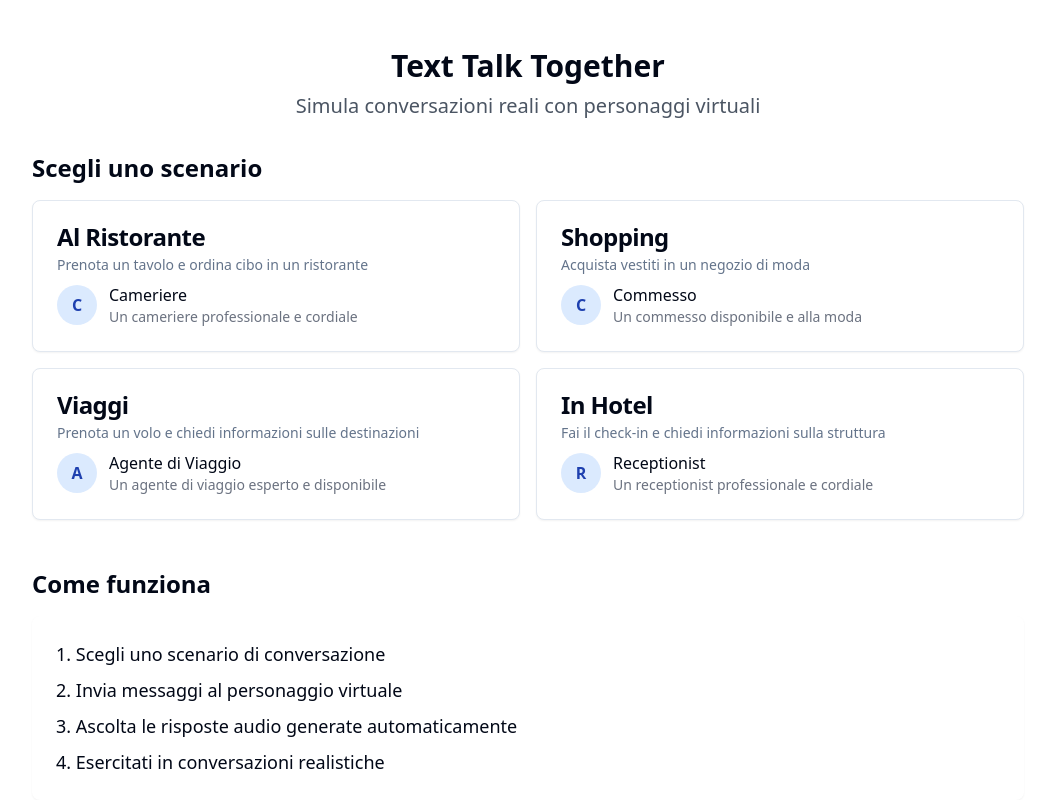
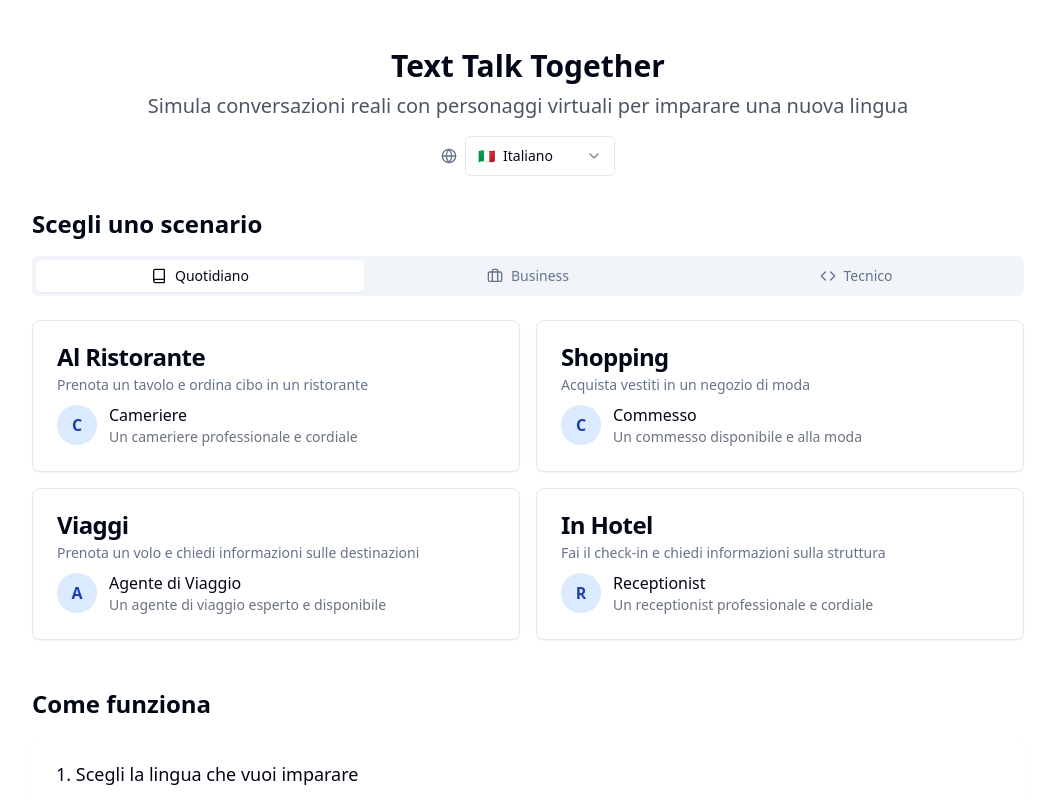
Before and after one commit to Davemanzio/text-talk-together, a React (Vite) app: page / in a window 1280 px wide. Shown: the top 800 px of the page, without its empty margins (112-1167 px from the left). Built offline with nearby package versions, Linux system fonts and the light colour scheme.

Commit message:
Add language selection and scenario imports
Import language selection and business/technical scenarios for language learning.

```diff
--- a/src/components/ChatHeader.tsx
+++ b/src/components/ChatHeader.tsx
@@ -2,26 +2,39 @@
 import React from 'react';
 import { ArrowLeft } from 'lucide-react';
 import { useNavigate } from 'react-router-dom';
-import { Character } from '../types';
+import { Character, Language } from '../types';
 
 interface ChatHeaderProps {
   character: Character;
+  language?: Language | null;
 }
 
-const ChatHeader: React.FC<ChatHeaderProps> = ({ character }) => {
+const ChatHeader: React.FC<ChatHeaderProps> = ({ character, language }) => {
   const navigate = useNavigate();
 
   return (
-    <div className="flex items-center p-4 bg-[hsl(var(--chat-header))] text-white">
+    <div className="flex items-center p-3 border-b bg-white">
       <button
         onClick={() => navigate('/')}
-        className="mr-4 hover:bg-blue-800 rounded-full p-1"
+        className="p-2 mr-2 rounded-full hover:bg-gray-100"
+        aria-label="Torna indietro"
       >
-        <ArrowLeft size={24} />
+        <ArrowLeft className="h-5 w-5" />
       </button>
-      <div>
-        <h1 className="text-2xl font-semibold">Chat</h1>
-        <p className="text-sm opacity-80">{character.name}</p>
+
+      <div className="flex items-center">
+        <div className="w-10 h-10 rounded-full bg-blue-100 flex items-center justify-center text-blue-800 font-semibold mr-3">
+          {character.name.charAt(0)}
+        </div>
+        <div>
+          <div className="font-medium">{character.name}</div>
+          <div className="text-sm text-gray-500 flex items-center">
+            {language && (
+              <span className="mr-1">{language.flag}</span>
+            )}
+            {language ? language.name : 'Italiano'}
+          </div>
+        </div>
       </div>
     </div>
   );
--- /dev/null
+++ b/src/components/LanguageSelector.tsx
@@ -0,0 +1,35 @@
+
+import React from 'react';
+import { Select, SelectContent, SelectItem, SelectTrigger, SelectValue } from '@/components/ui/select';
+import { languages } from '../data/scenarios';
+import { Globe } from 'lucide-react';
+
+interface LanguageSelectorProps {
+  selectedLanguage: string;
+  onLanguageChange: (language: string) => void;
+}
+
+const LanguageSelector: React.FC<LanguageSelectorProps> = ({ selectedLanguage, onLanguageChange }) => {
+  return (
+    <div className="flex items-center gap-2">
+      <Globe className="h-4 w-4 text-muted-foreground" />
+      <Select value={selectedLanguage} onValueChange={onLanguageChange}>
+        <SelectTrigger className="w-[150px]">
+          <SelectValue placeholder="Scegli lingua" />
+        </SelectTrigger>
+        <SelectContent>
+          {languages.map(language => (
+            <SelectItem key={language.id} value={language.id}>
+              <span className="flex items-center gap-2">
+                <span>{language.flag}</span>
+                <span>{language.nativeName}</span>
+              </span>
+            </SelectItem>
+          ))}
+        </SelectContent>
+      </Select>
+    </div>
+  );
+};
+
+export default LanguageSelector;
--- a/src/components/ScenarioCard.tsx
+++ b/src/components/ScenarioCard.tsx
@@ -6,14 +6,15 @@ import { useNavigate } from 'react-router-dom';
 
 interface ScenarioCardProps {
   scenario: Scenario;
+  languageId: string;
 }
 
-const ScenarioCard: React.FC<ScenarioCardProps> = ({ scenario }) => {
+const ScenarioCard: React.FC<ScenarioCardProps> = ({ scenario, languageId }) => {
   const navigate = useNavigate();
   const character = scenario.characters[0]; // Per ora prendiamo solo il primo personaggio
 
   const handleClick = () => {
-    navigate(`/chat/${scenario.id}/${character.id}`);
+    navigate(`/chat/${scenario.id}/${character.id}?lang=${languageId}`);
   };
 
   return (
--- a/src/data/scenarios.ts
+++ b/src/data/scenarios.ts
@@ -1,11 +1,52 @@
 
-import { Scenario, Character } from '../types';
+import { Scenario, Character, Language } from '../types';
+
+export const languages: Language[] = [
+  {
+    id: 'it',
+    name: 'Italian',
+    nativeName: 'Italiano',
+    flag: '🇮🇹'
+  },
+  {
+    id: 'en',
+    name: 'English',
+    nativeName: 'English',
+    flag: '🇬🇧'
+  },
+  {
+    id: 'es',
+    name: 'Spanish',
+    nativeName: 'Español',
+    flag: '🇪🇸'
+  },
+  {
+    id: 'fr',
+    name: 'French',
+    nativeName: 'Français',
+    flag: '🇫🇷'
+  },
+  {
+    id: 'de',
+    name: 'German',
+    nativeName: 'Deutsch',
+    flag: '🇩🇪'
+  },
+  {
+    id: 'ja',
+    name: 'Japanese',
+    nativeName: '日本語',
+    flag: '🇯🇵'
+  }
+];
 
 export const scenarios: Scenario[] = [
+  // Scenari quotidiani
   {
     id: 'restaurant',
     title: 'Al Ristorante',
     description: 'Prenota un tavolo e ordina cibo in un ristorante',
+    category: 'daily',
     characters: [
       {
         id: 'host',
@@ -20,6 +61,7 @@ export const scenarios: Scenario[] = [
     id: 'shopping',
     title: 'Shopping',
     description: 'Acquista vestiti in un negozio di moda',
+    category: 'daily',
     characters: [
       {
         id: 'assistant',
@@ -34,6 +76,7 @@ export const scenarios: Scenario[] = [
     id: 'travel',
     title: 'Viaggi',
     description: 'Prenota un volo e chiedi informazioni sulle destinazioni',
+    category: 'daily',
     characters: [
       {
         id: 'agent',
@@ -48,12 +91,107 @@ export const scenarios: Scenario[] = [
     id: 'hotel',
     title: 'In Hotel',
     description: 'Fai il check-in e chiedi informazioni sulla struttura',
+    category: 'daily',
     characters: [
       {
         id: 'receptionist',
         name: 'Receptionist',
         description: 'Un receptionist professionale e cordiale',
         scenario: 'Sei un receptionist in un hotel di lusso e stai aiutando il cliente con il check-in e fornendo informazioni sui servizi disponibili nell\'hotel.',
+        avatarUrl: '/placeholder.svg'
+      }
+    ]
+  },
+
+  // Scenari business
+  {
+    id: 'meeting',
+    title: 'Riunione di Lavoro',
+    description: 'Partecipa a una riunione di lavoro e discuti progetti',
+    category: 'business',
+    characters: [
+      {
+        id: 'colleague',
+        name: 'Collega',
+        description: 'Un collega con cui devi discutere progetti',
+        scenario: 'Sei un collega in una riunione di lavoro. Aiuta il cliente a comprendere i dettagli di un progetto e discuti obiettivi e scadenze.',
+        avatarUrl: '/placeholder.svg'
+      }
+    ]
+  },
+  {
+    id: 'interview',
+    title: 'Colloquio di Lavoro',
+    description: 'Affronta un colloquio per una posizione lavorativa',
+    category: 'business',
+    characters: [
+      {
+        id: 'interviewer',
+        name: 'Selezionatore',
+        description: 'Un selezionatore che conduce il colloquio di lavoro',
+        scenario: 'Sei un selezionatore che sta conducendo un colloquio di lavoro. Fai domande al candidato sulla sua esperienza, competenze e aspettative.',
+        avatarUrl: '/placeholder.svg'
+      }
+    ]
+  },
+  {
+    id: 'negotiation',
+    title: 'Negoziazione',
+    description: 'Negozia i termini di un contratto o di un accordo',
+    category: 'business',
+    characters: [
+      {
+        id: 'partner',
+        name: 'Partner Commerciale',
+        description: 'Un partner commerciale con cui devi negoziare',
+        scenario: 'Sei un partner commerciale che sta negoziando un accordo. Discuti termini, condizioni e prezzi per raggiungere un accordo vantaggioso per entrambe le parti.',
+        avatarUrl: '/placeholder.svg'
+      }
+    ]
+  },
+
+  // Scenari tecnici
+  {
+    id: 'programming',
+    title: 'Programmazione',
+    description: 'Discuti di problemi di programmazione e soluzioni tecniche',
+    category: 'technical',
+    characters: [
+      {
+        id: 'developer',
+        name: 'Sviluppatore',
+        description: 'Uno sviluppatore esperto con cui discutere di codice',
+        scenario: 'Sei uno sviluppatore esperto. Aiuta il cliente a comprendere concetti di programmazione, risolvere bug o discutere di architetture software.',
+        avatarUrl: '/placeholder.svg'
+      }
+    ]
+  },
+  {
+    id: 'it_support',
+    title: 'Supporto IT',
+    description: 'Chiedi assistenza per problemi tecnici',
+    category: 'technical',
+    characters: [
+      {
+        id: 'technician',
+        name: 'Tecnico IT',
+        description: 'Un tecnico IT che può aiutare con problemi tecnici',
+        scenario: 'Sei un tecnico del supporto IT. Aiuta il cliente a diagnosticare e risolvere problemi con computer, software o dispositivi mobili.',
+        avatarUrl: '/placeholder.svg'
+      }
+    ]
+  },
+  {
+    id: 'data_analysis',
+    title: 'Analisi Dati',
+    description: 'Discuti di analisi dati e interpreta risultati',
+    category: 'technical',
+    characters: [
+      {
+        id: 'analyst',
+        name: 'Analista Dati',
+        description: 'Un analista dati che può aiutare con l\'interpretazione dei dati',
+        scenario: 'Sei un analista dati esperto. Aiuta il cliente a comprendere metodologie di analisi, interpretare risultati e prendere decisioni basate sui dati.',
         avatarUrl: '/placeholder.svg'
       }
     ]
@@ -69,3 +207,7 @@ export const getCharacterById = (scenarioId: string, characterId: string): Chara
   if (!scenario) return undefined;
   return scenario.characters.find(character => character.id === characterId);
 };
+
+export const getLanguageById = (id: string): Language | undefined => {
+  return languages.find(language => language.id === id);
+};
--- a/src/pages/ChatPage.tsx
+++ b/src/pages/ChatPage.tsx
@@ -1,8 +1,9 @@
+
 import React, { useState, useEffect, useRef } from 'react';
-import { useParams, useNavigate } from 'react-router-dom';
+import { useParams, useNavigate, useSearchParams } from 'react-router-dom';
 import { v4 as uuidv4 } from 'uuid';
 import { Message, Conversation } from '../types';
-import { getScenarioById, getCharacterById } from '../data/scenarios';
+import { getScenarioById, getCharacterById, getLanguageById } from '../data/scenarios';
 import ChatHeader from '../components/ChatHeader';
 import MessageBubble from '../components/MessageBubble';
 import MessageInput from '../components/MessageInput';
@@ -10,6 +11,8 @@ import { useToast } from '@/hooks/use-toast';
 
 const ChatPage = () => {
   const { scenarioId, characterId } = useParams<{ scenarioId: string; characterId: string }>();
+  const [searchParams] = useSearchParams();
+  const languageId = searchParams.get('lang') || 'it';
   const navigate = useNavigate();
   const { toast } = useToast();
   const messagesEndRef = useRef<HTMLDivElement>(null);
@@ -17,6 +20,7 @@ const ChatPage = () => {
   const [conversation, setConversation] = useState<Conversation | null>(null);
   const [loading, setLoading] = useState(false);
   const [audio, setAudio] = useState<HTMLAudioElement | null>(null);
+  const [language, setLanguage] = useState(getLanguageById(languageId));
 
   useEffect(() => {
     if (!scenarioId || !characterId) {
@@ -33,7 +37,7 @@ const ChatPage = () => {
     // Inizializza la conversazione con un messaggio di benvenuto
     const welcomeMessage: Message = {
       id: uuidv4(),
-      text: "Ciao! Come posso aiutarti oggi?",
+      text: `Ciao! Come posso aiutarti oggi? Stiamo parlando in ${language?.name || 'Italiano'}.`,
       sender: 'character',
       timestamp: new Date(),
       character: character.id,
@@ -54,7 +58,7 @@ const ChatPage = () => {
         audio.pause();
       }
     };
-  }, [scenarioId, characterId, navigate]);
+  }, [scenarioId, characterId, navigate, language]);
 
   useEffect(() => {
     scrollToBottom();
@@ -103,11 +107,11 @@ const ChatPage = () => {
     setTimeout(() => {
       // In una versione reale, qui chiameremmo un'API per generare la risposta
       const botResponses = [
-        "Certo, sarò felice di aiutarti con questo.",
-        "Perfetto! Posso fornirti maggiori dettagli se necessario.",
-        "Ho capito. C'è qualcos'altro che vorresti sapere?",
-        "Grazie per l'informazione. Posso fare qualcos'altro per te?",
-        "Ottima scelta! Hai altre domande?"
+        `Certo, sarò felice di aiutarti con questo in ${language?.name || 'Italiano'}.`,
+        `Perfetto! Posso fornirti maggiori dettagli se necessario.`,
+        `Ho capito. C'è qualcos'altro che vorresti sapere?`,
+        `Grazie per l'informazione. Posso fare qualcos'altro per te?`,
+        `Ottima scelta! Hai altre domande?`
       ];
 
       const responseText = botResponses[Math.floor(Math.random() * botResponses.length)];
@@ -140,7 +144,7 @@ const ChatPage = () => {
 
   return (
     <div className="flex flex-col h-screen">
-      <ChatHeader character={conversation.character} />
+      <ChatHeader character={conversation.character} language={language} />
 
       <div className="flex-1 overflow-y-auto p-4 bg-gray-50">
         {conversation.messages.map((message) => (
--- a/src/pages/Index.tsx
+++ b/src/pages/Index.tsx
@@ -1,32 +1,97 @@
 
-import React from 'react';
+import React, { useState } from 'react';
 import { scenarios } from '../data/scenarios';
 import ScenarioCard from '../components/ScenarioCard';
+import LanguageSelector from '../components/LanguageSelector';
+import { Tabs, TabsContent, TabsList, TabsTrigger } from "@/components/ui/tabs";
+import { Book, Briefcase, Code } from 'lucide-react';
 
 const Index = () => {
+  const [selectedLanguage, setSelectedLanguage] = useState('it');
+
+  const dailyScenarios = scenarios.filter(scenario => scenario.category === 'daily');
+  const businessScenarios = scenarios.filter(scenario => scenario.category === 'business');
+  const technicalScenarios = scenarios.filter(scenario => scenario.category === 'technical');
+
   return (
     <div className="container mx-auto p-4 max-w-5xl">
       <header className="text-center my-8">
         <h1 className="text-3xl font-bold mb-2">Text Talk Together</h1>
-        <p className="text-xl text-gray-600 mb-8">
-          Simula conversazioni reali con personaggi virtuali
+        <p className="text-xl text-gray-600 mb-4">
+          Simula conversazioni reali con personaggi virtuali per imparare una nuova lingua
         </p>
+
+        <div className="flex justify-center mb-6">
+          <LanguageSelector
+            selectedLanguage={selectedLanguage}
+            onLanguageChange={setSelectedLanguage}
+          />
+        </div>
       </header>
 
       <section>
         <h2 className="text-2xl font-semibold mb-4">Scegli uno scenario</h2>
-        <div className="grid grid-cols-1 md:grid-cols-2 gap-4">
-          {scenarios.map((scenario) => (
-            <ScenarioCard key={scenario.id} scenario={scenario} />
-          ))}
-        </div>
+
+        <Tabs defaultValue="daily" className="w-full">
+          <TabsList className="grid w-full grid-cols-3 mb-6">
+            <TabsTrigger value="daily" className="flex items-center gap-2">
+              <Book className="h-4 w-4" />
+              <span>Quotidiano</span>
+            </TabsTrigger>
+            <TabsTrigger value="business" className="flex items-center gap-2">
+              <Briefcase className="h-4 w-4" />
+              <span>Business</span>
+            </TabsTrigger>
+            <TabsTrigger value="technical" className="flex items-center gap-2">
+              <Code className="h-4 w-4" />
+              <span>Tecnico</span>
+            </TabsTrigger>
+          </TabsList>
+
+          <TabsContent value="daily">
+            <div className="grid grid-cols-1 md:grid-cols-2 gap-4">
+              {dailyScenarios.map((scenario) => (
+                <ScenarioCard
+                  key={scenario.id}
+                  scenario={scenario}
+                  languageId={selectedLanguage}
+                />
+              ))}
+            </div>
+          </TabsContent>
+
+          <TabsContent value="business">
+            <div className="grid grid-cols-1 md:grid-cols-2 gap-4">
+              {businessScenarios.map((scenario) => (
+                <ScenarioCard
+                  key={scenario.id}
+                  scenario={scenario}
+                  languageId={selectedLanguage}
+                />
+              ))}
+            </div>
+          </TabsContent>
+
+          <TabsContent value="technical">
+            <div className="grid grid-cols-1 md:grid-cols-2 gap-4">
+              {technicalScenarios.map((scenario) => (
+                <ScenarioCard
+                  key={scenario.id}
+                  scenario={scenario}
+                  languageId={selectedLanguage}
+                />
+              ))}
+            </div>
+          </TabsContent>
+        </Tabs>
       </section>
 
       <section className="mt-12">
         <h2 className="text-2xl font-semibold mb-4">Come funziona</h2>
         <div className="bg-white p-6 rounded-lg shadow-sm">
           <ol className="list-decimal list-inside space-y-2">
-            <li className="text-lg">Scegli uno scenario di conversazione</li>
+            <li className="text-lg">Scegli la lingua che vuoi imparare</li>
+            <li className="text-lg">Seleziona uno scenario di conversazione</li>
             <li className="text-lg">Invia messaggi al personaggio virtuale</li>
             <li className="text-lg">Ascolta le risposte audio generate automaticamente</li>
             <li className="text-lg">Esercitati in conversazioni realistiche</li>
--- a/src/types/index.ts
+++ b/src/types/index.ts
@@ -12,6 +12,7 @@ export interface Scenario {
   title: string;
   description: string;
   characters: Character[];
+  category: 'daily' | 'business' | 'technical'; // Categoria dello scenario
 }
 
 export interface Message {
@@ -28,3 +29,10 @@ export interface Conversation {
   messages: Message[];
   character: Character;
 }
+
+export interface Language {
+  id: string;
+  name: string;
+  nativeName: string;
+  flag: string;
+}
```
